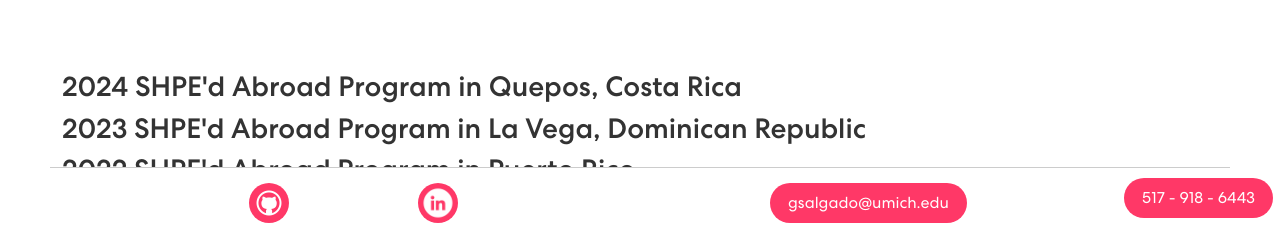
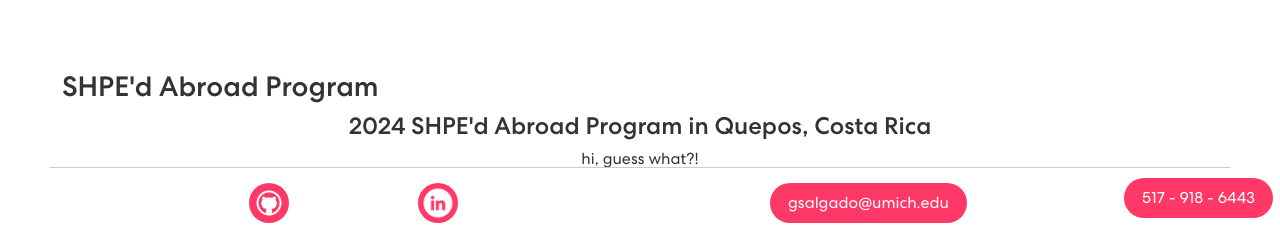
Before and after one commit to glopezsalgado/glopezsalgado.github.io, a React (Create React App) app: page /myCommunities in a window 1280 px wide. Shown: the part 572-800 px from the top of the page. Built offline with nearby package versions, Linux system fonts and the light colour scheme.

Commit message:
rearranging headers for shpe abraod test

```diff
--- a/src/components/MyCommunities.js
+++ b/src/components/MyCommunities.js
@@ -55,8 +55,10 @@ export const MyCommunities = () => {
                         <button onClick={nextSlide} className="next">▶</button>
                     </div>
                 </div>
-
-                <h3>2024 SHPE'd Abroad Program in Quepos, Costa Rica</h3>
+                <h3>SHPE'd Abroad Program</h3>
+                <h4>2024 SHPE'd Abroad Program in Quepos, Costa Rica</h4>
+                <p> hi, guess what?!
+                </p>
                 <h3>2023 SHPE'd Abroad Program in La Vega, Dominican Republic</h3>
                 <h3>2022 SHPE'd Abroad Program in Puerto Rico</h3>
                 <div className="puerto-rico-images">
```
